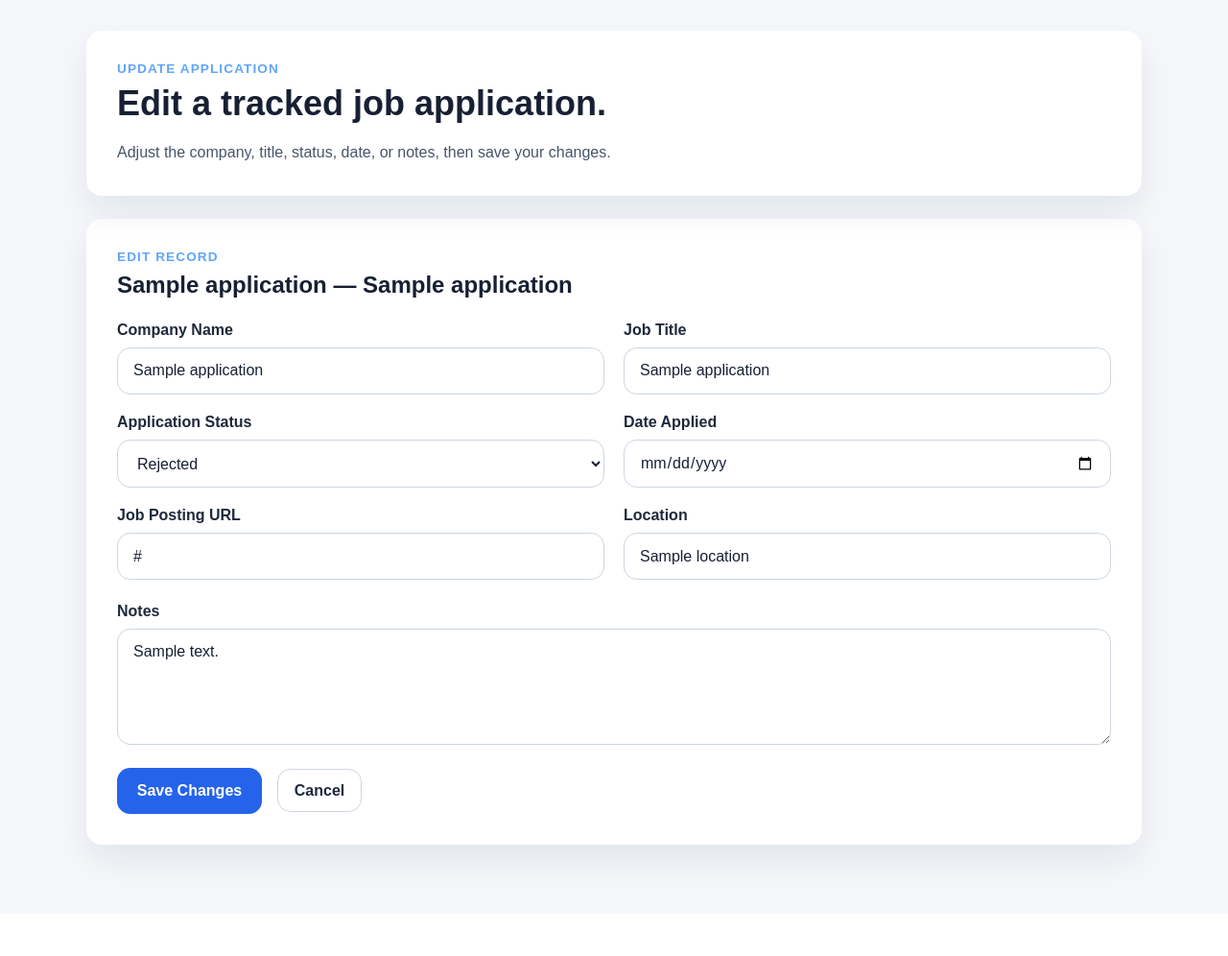
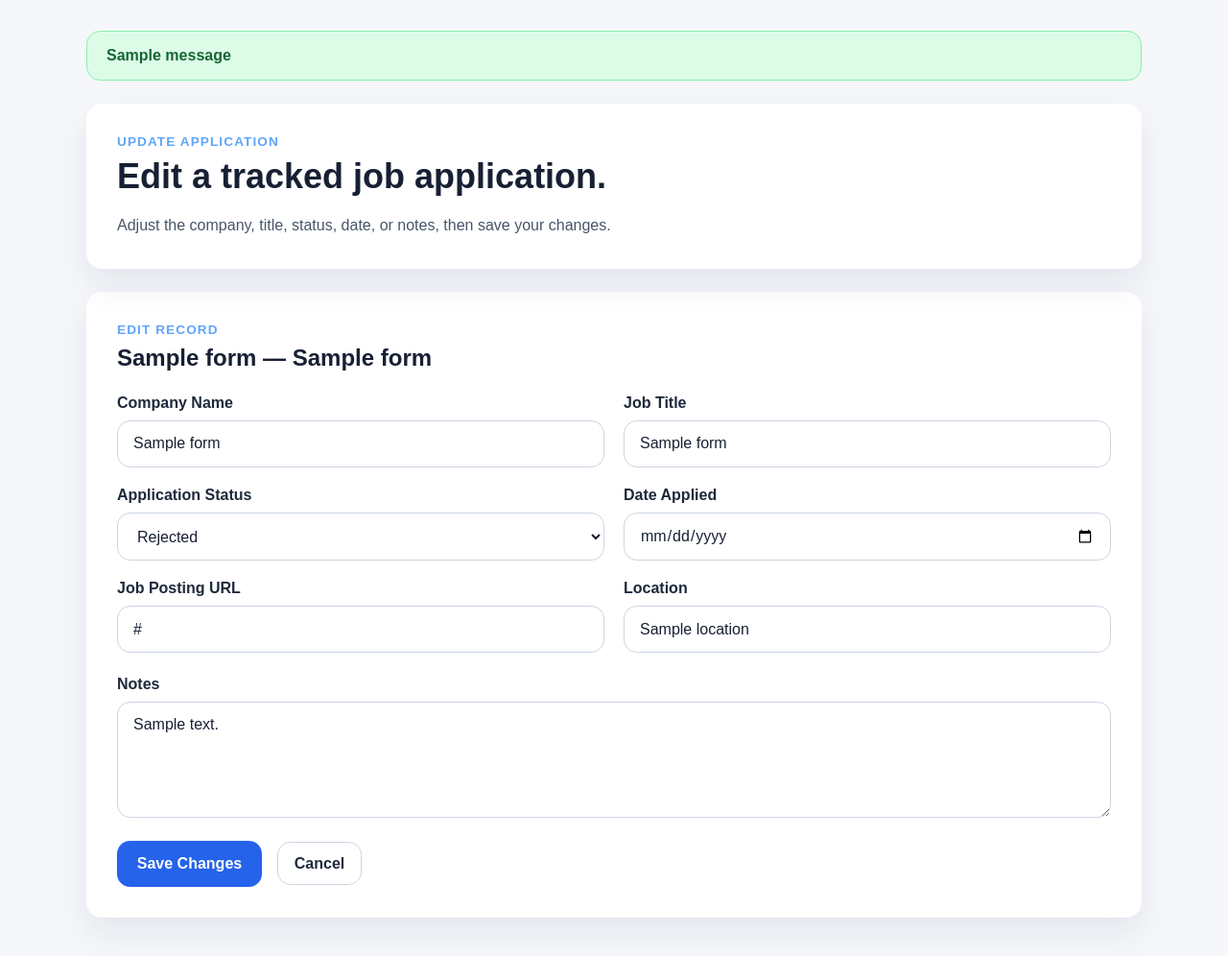
Before and after one commit to J0hn316/Flask-Job-Application-Tracker, a Flask app: template templates/edit_application.html in a window 1280 px wide. Shown: the part 124-1120 px from the top of the page at 96% size. Before the commit the page ends 1039 px from the top, so only its background shows below. Run offline with Flask 3, Linux system fonts and the light colour scheme; the template is opened without the code that fills it: most values are stand-ins (such as "Sample title", 1, 10 or a date in 2020); one stand-in notice (Sample message) is shown.

Commit message:
Implement job application validation and flash messaging system

```diff
--- a/app.py
+++ b/app.py
@@ -1,5 +1,7 @@
-from flask import Flask, redirect, render_template, request, url_for
+import os
+from flask import Flask, flash, redirect, render_template, request, url_for
 
+from validators import validate_job_application_input
 from database import (
     add_job_application,
     create_job_applications_table,
@@ -10,36 +12,68 @@ from database import (
 )
 
 app = Flask(__name__)
+app.config["SECRET_KEY"] = os.environ.get(
+    "SECRET_KEY",
+    "dev-secret-key-change-me",
+)
 
 create_job_applications_table()
 
 
 @app.route("/", methods=["GET", "POST"])
 def home() -> str:
+    form_data = {
+        "company_name": "",
+        "job_title": "",
+        "status": "Applied",
+        "date_applied": "",
+        "job_url": "",
+        "location": "",
+        "notes": "",
+    }
+    validation_errors: list[str] = []
+
     if request.method == "POST":
-        company_name = request.form.get("company_name", "").strip()
-        job_title = request.form.get("job_title", "").strip()
-        status = request.form.get("status", "").strip()
-        date_applied = request.form.get("date_applied", "").strip()
-        job_url = request.form.get("job_url", "").strip()
-        location = request.form.get("location", "").strip()
-        notes = request.form.get("notes", "").strip()
+        form_data = {
+            "company_name": request.form.get("company_name", "").strip(),
+            "job_title": request.form.get("job_title", "").strip(),
+            "status": request.form.get("status", "").strip(),
+            "date_applied": request.form.get("date_applied", "").strip(),
+            "job_url": request.form.get("job_url", "").strip(),
+            "location": request.form.get("location", "").strip(),
+            "notes": request.form.get("notes", "").strip(),
+        }
 
-        add_job_application(
-            company_name,
-            job_title,
-            status,
-            date_applied,
-            job_url,
-            location,
-            notes,
+        validation_errors = validate_job_application_input(
+            form_data["company_name"],
+            form_data["job_title"],
+            form_data["status"],
+            form_data["date_applied"],
+            form_data["job_url"],
         )
 
-        return redirect(url_for("home"))
+        if not validation_errors:
+            add_job_application(
+                form_data["company_name"],
+                form_data["job_title"],
+                form_data["status"],
+                form_data["date_applied"],
+                form_data["job_url"],
+                form_data["location"],
+                form_data["notes"],
+            )
+
+            flash("Application added successfully.", "success")
+            return redirect(url_for("home"))
 
     applications = get_all_job_applications()
 
-    return render_template("index.html", applications=applications)
+    return render_template(
+        "index.html",
+        applications=applications,
+        form_data=form_data,
+        validation_errors=validation_errors,
+    )
 
 
 @app.route(
@@ -50,37 +84,64 @@ def edit_job_application(application_id: int) -> str:
     application = get_job_application_by_id(application_id)
 
     if application is None:
+        flash("Application not found.", "error")
         return redirect(url_for("home"))
 
+    form_data = {
+        "company_name": application["company_name"],
+        "job_title": application["job_title"],
+        "status": application["status"],
+        "date_applied": application["date_applied"],
+        "job_url": application["job_url"] or "",
+        "location": application["location"] or "",
+        "notes": application["notes"] or "",
+    }
+
+    validation_errors: list[str] = []
+
     if request.method == "POST":
-        company_name = request.form.get("company_name", "").strip()
-        job_title = request.form.get("job_title", "").strip()
-        status = request.form.get("status", "").strip()
-        date_applied = request.form.get("date_applied", "").strip()
-        job_url = request.form.get("job_url", "").strip()
-        location = request.form.get("location", "").strip()
-        notes = request.form.get("notes", "").strip()
+        form_data = {
+            "company_name": request.form.get("company_name", "").strip(),
+            "job_title": request.form.get("job_title", "").strip(),
+            "status": request.form.get("status", "").strip(),
+            "date_applied": request.form.get("date_applied", "").strip(),
+            "job_url": request.form.get("job_url", "").strip(),
+            "location": request.form.get("location", "").strip(),
+            "notes": request.form.get("notes", "").strip(),
+        }
 
-        update_job_application(
-            application_id,
-            company_name,
-            job_title,
-            status,
-            date_applied,
-            job_url,
-            location,
-            notes,
+        validation_errors = validate_job_application_input(
+            form_data["company_name"],
+            form_data["job_title"],
+            form_data["status"],
+            form_data["date_applied"],
+            form_data["job_url"],
         )
 
-        return redirect(url_for("home"))
+        if not validation_errors:
+            update_job_application(
+                application_id,
+                form_data["company_name"],
+                form_data["job_title"],
+                form_data["status"],
+                form_data["date_applied"],
+                form_data["job_url"],
+                form_data["location"],
+                form_data["notes"],
+            )
+            flash("Application updated successfully.", "success")
+            return redirect(url_for("home"))
 
     return render_template(
         "edit_application.html",
         application=application,
+        form_data=form_data,
+        validation_errors=validation_errors,
     )
 
 
 @app.route("/applications/<int:application_id>/delete", methods=["POST"])
 def remove_job_application(application_id: int) -> str:
     delete_job_application(application_id)
+    flash("Application deleted successfully.", "success")
     return redirect(url_for("home"))
--- a/static/css/styles.css
+++ b/static/css/styles.css
@@ -387,3 +387,49 @@ body {
 .single-column-hero {
   grid-template-columns: 1fr;
 }
+
+.flash-messages {
+  display: grid;
+  gap: 1rem;
+  margin-bottom: 1.5rem;
+}
+
+.flash-message {
+  margin: 0;
+  padding: 1rem 1.25rem;
+  border-radius: 0.9rem;
+  font-weight: bold;
+}
+
+.flash-success {
+  background-color: #dcfce7;
+  border: 1px solid #86efac;
+  color: #166534;
+}
+
+.flash-error {
+  background-color: #fee2e2;
+  border: 1px solid #fca5a5;
+  color: #991b1b;
+}
+
+.validation-errors {
+  margin-bottom: 1.5rem;
+  padding: 1rem 1.25rem;
+  border: 1px solid #fca5a5;
+  border-radius: 0.9rem;
+  background-color: #fef2f2;
+  color: #991b1b;
+}
+
+.validation-errors p {
+  margin-top: 0;
+  margin-bottom: 0.5rem;
+  font-weight: bold;
+}
+
+.validation-errors ul {
+  margin-top: 0;
+  margin-bottom: 0;
+  padding-left: 1.25rem;
+}
--- a/templates/base.html
+++ b/templates/base.html
@@ -19,6 +19,18 @@
     </header>
 
     <main class="container page-content">
+      {% with messages = get_flashed_messages(with_categories=true) %}
+      {% if messages %}
+      <section class="flash-messages" aria-live="polite">
+        {% for category, message in messages %}
+        <p class="flash-message flash-{{ category }}">
+          {{ message }}
+        </p>
+        {% endfor %}
+      </section>
+      {% endif %}
+      {% endwith %}
+
       {% block content %}{% endblock %}
     </main>
   </body>
--- a/templates/edit_application.html
+++ b/templates/edit_application.html
@@ -17,38 +17,48 @@
   <div class="section-heading">
     <div>
       <p class="eyebrow">Edit Record</p>
-      <h3>{{ application["company_name"] }} — {{ application["job_title"] }}</h3>
+      <h3>{{ form_data["company_name"] }} — {{ form_data["job_title"] }}</h3>
     </div>
   </div>
+  {% if validation_errors %}
+  <div class="validation-errors" role="alert">
+    <p>Please fix the following:</p>
+    <ul>
+      {% for error in validation_errors %}
+      <li>{{ error }}</li>
+      {% endfor %}
+    </ul>
+  </div>
+  {% endif %}
 
   <form method="POST" class="application-form">
     <div class="form-grid">
       <div class="form-group">
         <label for="company_name">Company Name</label>
-        <input type="text" id="company_name" name="company_name" value="{{ application['company_name'] }}">
+        <input type="text" id="company_name" name="company_name" value="{{ form_data['company_name'] }}">
       </div>
 
       <div class="form-group">
         <label for="job_title">Job Title</label>
-        <input type="text" id="job_title" name="job_title" value="{{ application['job_title'] }}">
+        <input type="text" id="job_title" name="job_title" value="{{ form_data['job_title'] }}">
       </div>
 
       <div class="form-group">
         <label for="status">Application Status</label>
         <select id="status" name="status">
-          <option value="Applied" {% if application["status"]=="Applied" %}selected{% endif %}>
+          <option value="Applied" {% if form_data["status"]=="Applied" %}selected{% endif %}>
             Applied
           </option>
 
-          <option value="Interviewing" {% if application["status"]=="Interviewing" %}selected{% endif %}>
+          <option value="Interviewing" {% if form_data["status"]=="Interviewing" %}selected{% endif %}>
             Interviewing
           </option>
 
-          <option value="Rejected" {% if application["status"]=="Rejected" %}selected{% endif %}>
+          <option value="Rejected" {% if form_data["status"]=="Rejected" %}selected{% endif %}>
             Rejected
           </option>
 
-          <option value="Offer" {% if application["status"]=="Offer" %}selected{% endif %}>
+          <option value="Offer" {% if form_data["status"]=="Offer" %}selected{% endif %}>
             Offer
           </option>
         </select>
@@ -56,23 +66,23 @@
 
       <div class="form-group">
         <label for="date_applied">Date Applied</label>
-        <input type="date" id="date_applied" name="date_applied" value="{{ application['date_applied'] }}">
+        <input type="date" id="date_applied" name="date_applied" value="{{ form_data['date_applied'] }}">
       </div>
 
       <div class="form-group">
         <label for="job_url">Job Posting URL</label>
-        <input type="url" id="job_url" name="job_url" value="{{ application['job_url'] }}">
+        <input type="url" id="job_url" name="job_url" value="{{ form_data['job_url'] }}">
       </div>
 
       <div class="form-group">
         <label for="location">Location</label>
-        <input type="text" id="location" name="location" value="{{ application['location'] }}">
+        <input type="text" id="location" name="location" value="{{ form_data['location'] }}">
       </div>
     </div>
 
     <div class="form-group">
       <label for="notes">Notes</label>
-      <textarea id="notes" name="notes" rows="5">{{ application["notes"] }}</textarea>
+      <textarea id="notes" name="notes" rows="5">{{ form_data["notes"] }}</textarea>
     </div>
 
     <div class="form-actions">
--- /dev/null
+++ b/validators.py
@@ -0,0 +1,57 @@
+from datetime import date
+from urllib.parse import urlparse
+
+ALLOWED_STATUSES = {
+    "Applied",
+    "Interviewing",
+    "Rejected",
+    "Offer",
+}
+
+
+def is_valid_url(url: str) -> bool:
+    parsed_url = urlparse(url)
+
+    return parsed_url.scheme in {"http", "https"} and bool(parsed_url.netloc)
+
+
+def is_valid_iso_date(date_value: str) -> bool:
+    try:
+        date.fromisoformat(date_value)
+    except ValueError:
+        return False
+
+    return True
+
+
+def validate_job_application_input(
+    company_name: str,
+    job_title: str,
+    status: str,
+    date_applied: str,
+    job_url: str,
+) -> list[str]:
+    errors: list[str] = []
+
+    if not company_name:
+        errors.append("Company name is required.")
+
+    if not job_title:
+        errors.append("Job title is required.")
+
+    if not status:
+        errors.append("Application status is required.")
+    elif status not in ALLOWED_STATUSES:
+        errors.append("Application status is invalid.")
+
+    if not date_applied:
+        errors.append("Date applied is required.")
+    elif not is_valid_iso_date(date_applied):
+        errors.append("Date applied must be a valid date.")
+
+    if job_url and not is_valid_url(job_url):
+        errors.append(
+            "Job posting URL must start with http:// or https:// and include a valid domain."
+        )
+
+    return errors
```
Also changed, not shown: templates/index.html (+36 -11 lines).
